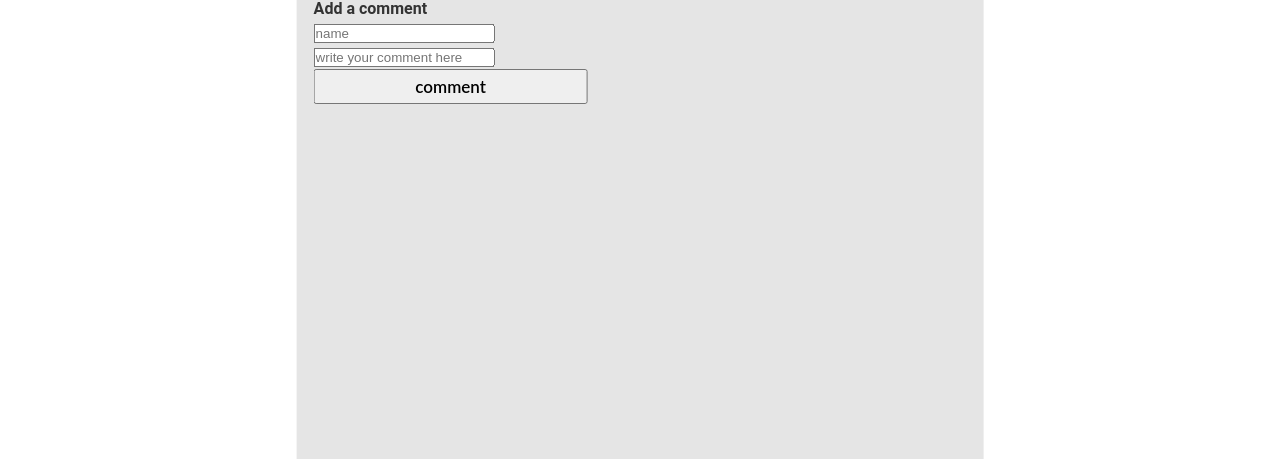
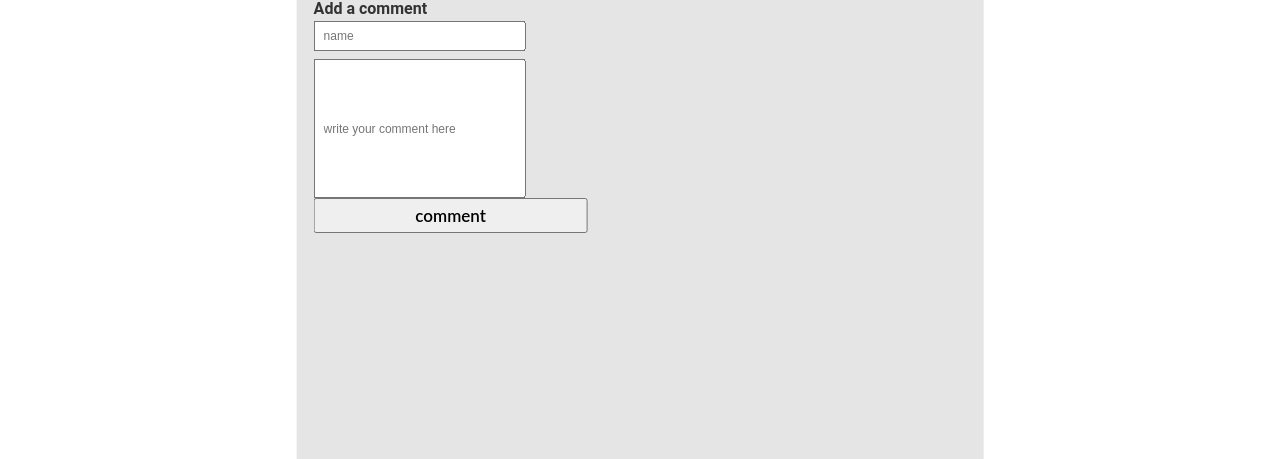
Before and after one commit to Kayonga99/Javascript-Capstone, a website built with webpack: page src/index.html in a window 1280 px wide. Shown: the part 341-800 px from the top of the page. Built offline with nearby package versions, Linux system fonts and the light colour scheme; no server answers.

Commit message:
Add properties to name and comment inputs.

```diff
--- a/src/index.css
+++ b/src/index.css
@@ -150,3 +150,22 @@ main {
       top: 0;
       align-self: flex-end;
 }
+
+/* name input */
+
+#name {
+  width: 200px;
+  height: 26px;
+  padding-left: 8px;
+  font-size: 12px;
+}
+
+/* comment input */
+
+#comment {
+  width: 200px;
+  height: 135px;
+  padding-left: 8px;
+  font-size: 12px;
+  margin-top: 8px;
+}
```
